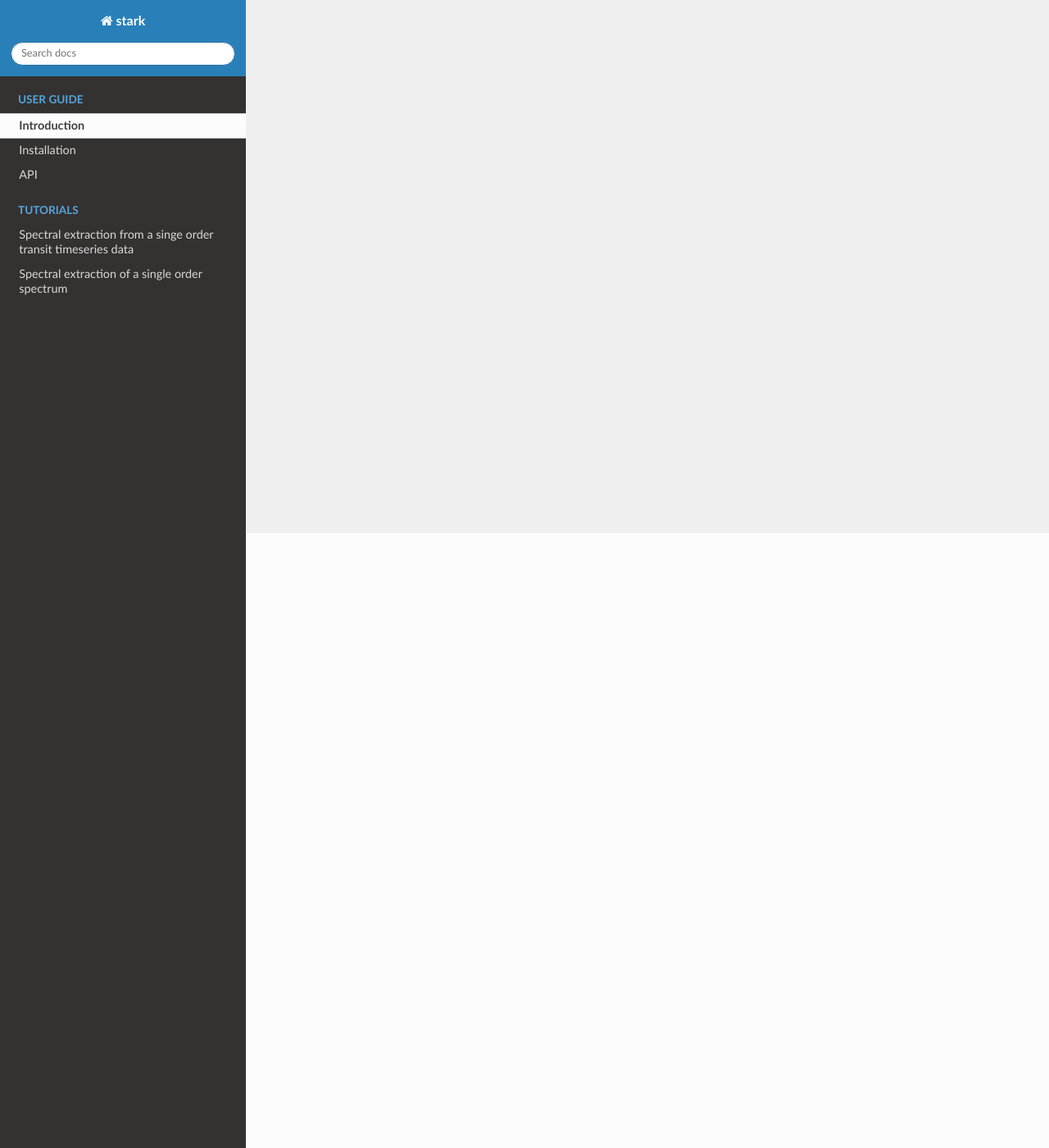
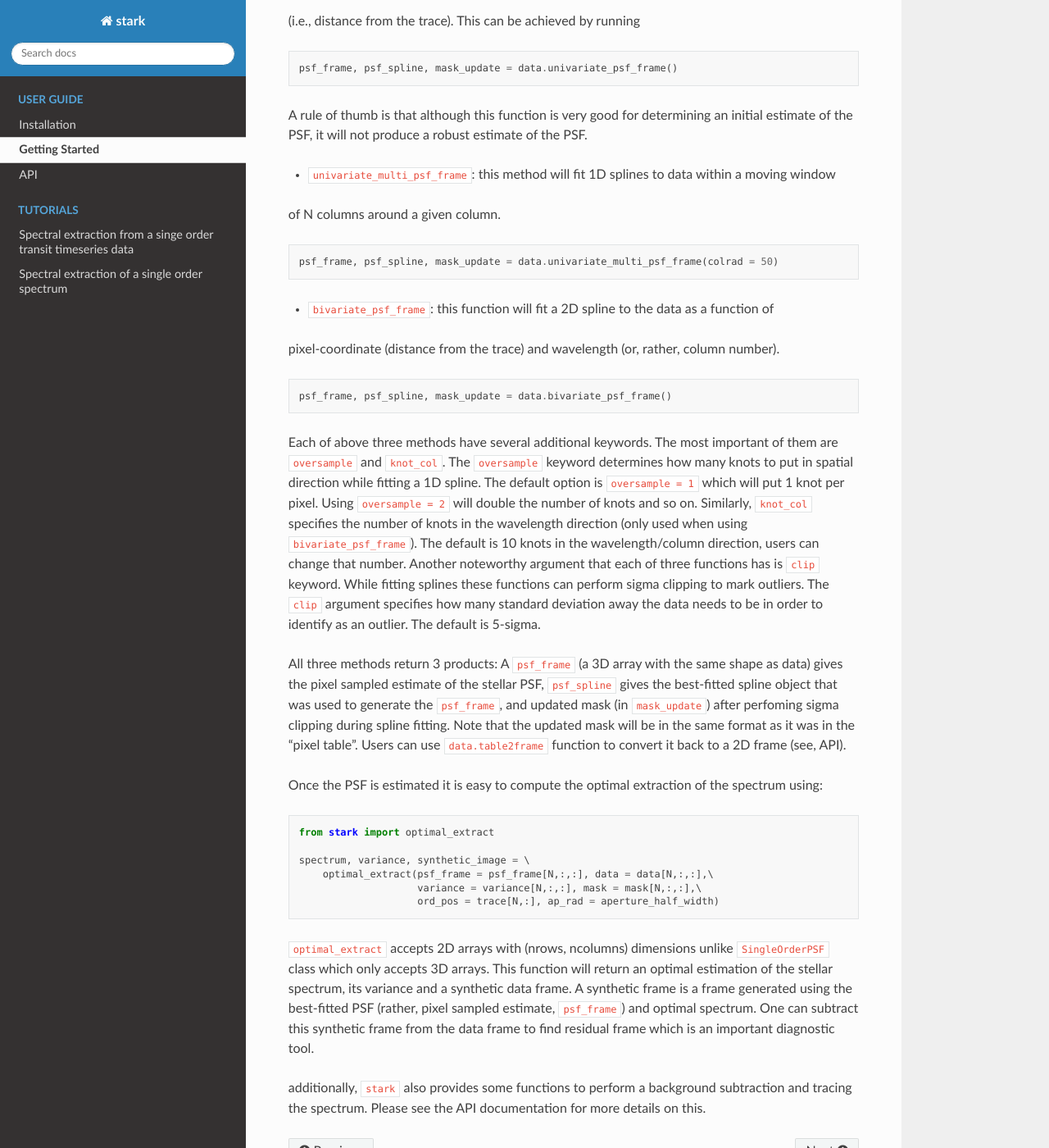
Before and after one commit to Jayshil/stark, a Sphinx documentation site: the page built from docs/user/intro.rst, in a window 1280 px wide and 1400 px high, scrolled down 750 px. Shown: the whole window at 82% size. Built offline with Sphinx 7.4.7 and the Read the Docs theme 2.0.0, drawn with Linux system fonts in a browser that asks for light colours; the version number could not be read and is left out; some of the changed text lies outside the part shown.

Commit message:
updated docs

```diff
--- a/docs/index.rst
+++ b/docs/index.rst
@@ -15,11 +15,11 @@ Feel free to open an issue there if there is any bug in the package, or if you w
 
 
 .. toctree::
-   :maxdepth: 2
+   :maxdepth: 1
    :caption: User Guide
 
+   user/install
    user/intro
-   user/install
    user/api
 
 .. toctree::
--- a/docs/user/intro.rst
+++ b/docs/user/intro.rst
@@ -1,4 +1,89 @@
-Introduction
-============
+Getting Started
+===============
 
-Introduction to the code algorithm
+We will demonstrate the basic usage and idea behind the spectral extraction using :code:`stark`.
+At the minimum, :code:`stark` requires a data and variance cube -- three dimensional arrays with
+a shape of (nintegrations, nrows, ncolumns). Even if there is only one integration (frame) in the
+data, it needs to be converted to a 3D array with the mentioned dimensions. :code:`stark` further
+assumes that the dispersion direction is along the rows. Other requirements for :code:`stark` is
+the location of traces for each integration and aperture half-width. Optionally, a bad-pixel map and a
+normalisation vector (to normalise the data) can be provided. If not provided, then it is assumed
+that none of the data points are "bad". See, the API documentation for more details.
+
+Once all necessary products are gathered, the first task is to *load* the data using the
+:code:`SingleOrderPSF` class as follows:
+
+.. code-block:: python
+
+    from stark import SingleOrderPSF
+
+    data = SingleOrderPSF(frame = data, variance = variance,\
+                          ord_pos = trace_loc, ap_rad = aperture_half_width)
+
+
+Executing above code would load the data in a pixel-table, which is a table created internally
+by :code:`stark` to store and read all data. See, API documentation for how to read and access these data.
+
+Once the data is loaded, we can fit splines to these data to obtain an estimate of stellar PSF.
+There are three methods available to estimate the PSF.
+
+- :code:`univariate_psf_frame`: this will fit a single 1D spline to *all* data as a function of pixel-coordinate
+(i.e., distance from the trace). This can be achieved by running
+
+.. code-block:: python
+
+    psf_frame, psf_spline, mask_update = data.univariate_psf_frame()
+
+A rule of thumb is that although this function is very good for determining an initial estimate of the PSF,
+it will not produce a robust estimate of the PSF.
+
+- :code:`univariate_multi_psf_frame`: this method will fit 1D splines to data within a moving window
+of N columns around a given column.
+
+.. code-block:: python
+
+    psf_frame, psf_spline, mask_update = data.univariate_multi_psf_frame(colrad = 50)
+
+- :code:`bivariate_psf_frame`: this function will fit a 2D spline to the data as a function of
+pixel-coordinate (distance from the trace) and wavelength (or, rather, column number).
+
+.. code-block:: python
+
+    psf_frame, psf_spline, mask_update = data.bivariate_psf_frame()
+
+Each of above three methods have several additional keywords. The most important of them are
+:code:`oversample` and :code:`knot_col`. The :code:`oversample` keyword determines how many knots
+to put in spatial direction while fitting a 1D spline. The default option is :code:`oversample = 1` which
+will put 1 knot per pixel. Using :code:`oversample = 2` will double the number of knots and so on.
+Similarly, :code:`knot_col` specifies the number of knots in the wavelength direction (only used
+when using :code:`bivariate_psf_frame`). The default is 10 knots in the wavelength/column direction, users
+can change that number. Another noteworthy argument that each of three functions has is :code:`clip` keyword. While fitting
+splines these functions can perform sigma clipping to mark outliers. The :code:`clip` argument
+specifies how many standard deviation away the data needs to be in order to identify as an outlier.
+The default is 5-sigma.
+
+All three methods return 3 products: A :code:`psf_frame` (a 3D array with the same shape as data) gives the pixel sampled estimate of the
+stellar PSF, :code:`psf_spline` gives the best-fitted spline object that was used to generate
+the :code:`psf_frame`, and updated mask (in :code:`mask_update`) after perfoming sigma clipping
+during spline fitting. Note that the updated mask will be in the same format as it was in the "pixel table".
+Users can use :code:`data.table2frame` function to convert it back to a 2D frame (see, API).
+
+Once the PSF is estimated it is easy to compute the optimal extraction of the spectrum using:
+
+.. code-block:: python
+
+    from stark import optimal_extract
+
+    spectrum, variance, synthetic_image = \
+        optimal_extract(psf_frame = psf_frame[N,:,:], data = data[N,:,:],\
+                        variance = variance[N,:,:], mask = mask[N,:,:],\
+                        ord_pos = trace[N,:], ap_rad = aperture_half_width)
+
+:code:`optimal_extract` accepts 2D arrays with (nrows, ncolumns) dimensions unlike :code:`SingleOrderPSF` class
+which only accepts 3D arrays. This function will return an optimal estimation of the stellar
+spectrum, its variance and a synthetic data frame. A synthetic frame is a frame generated using
+the best-fitted PSF (rather, pixel sampled estimate, :code:`psf_frame`) and optimal spectrum. One can
+subtract this synthetic frame from the data frame to find residual frame which is an important diagnostic tool.
+
+additionally, :code:`stark` also provides some functions to perform a background subtraction and
+tracing the spectrum. Please see the API documentation for more details on this.
```
Also changed, not shown: docs/user/api.rst (+28 -3 lines), docs/user/install.rst (+1 -12 lines), 1 other file.
